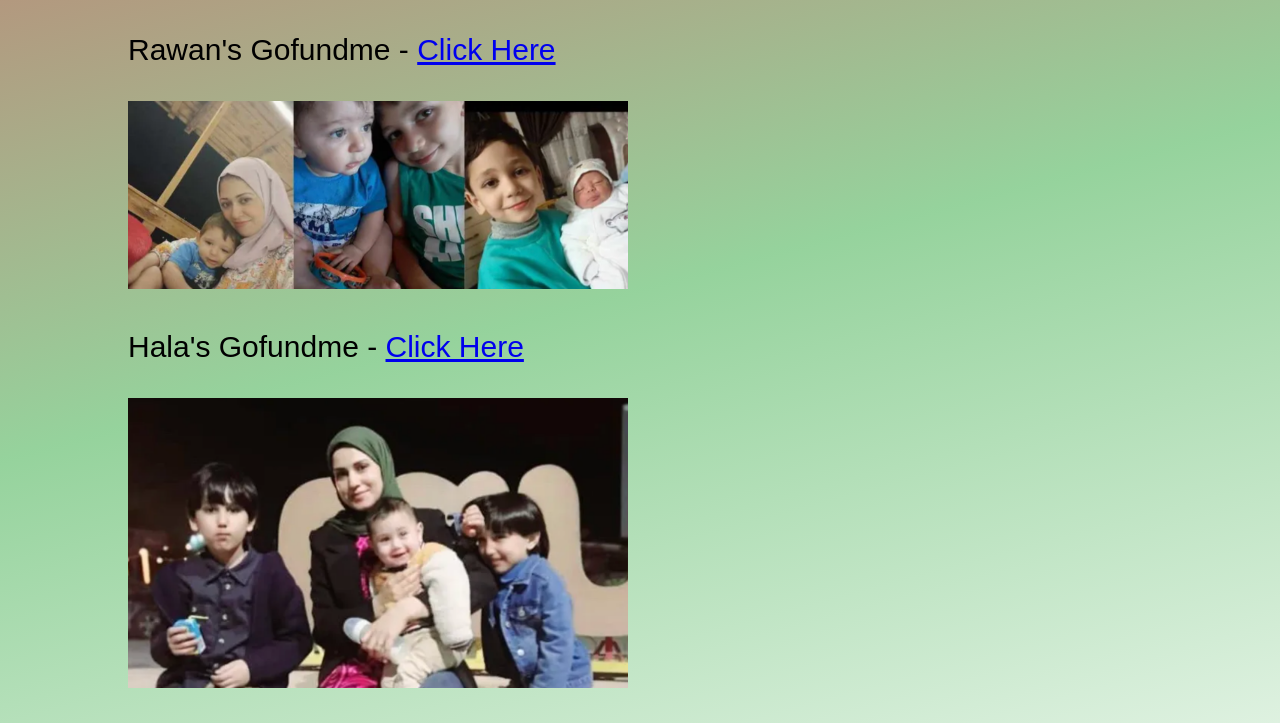
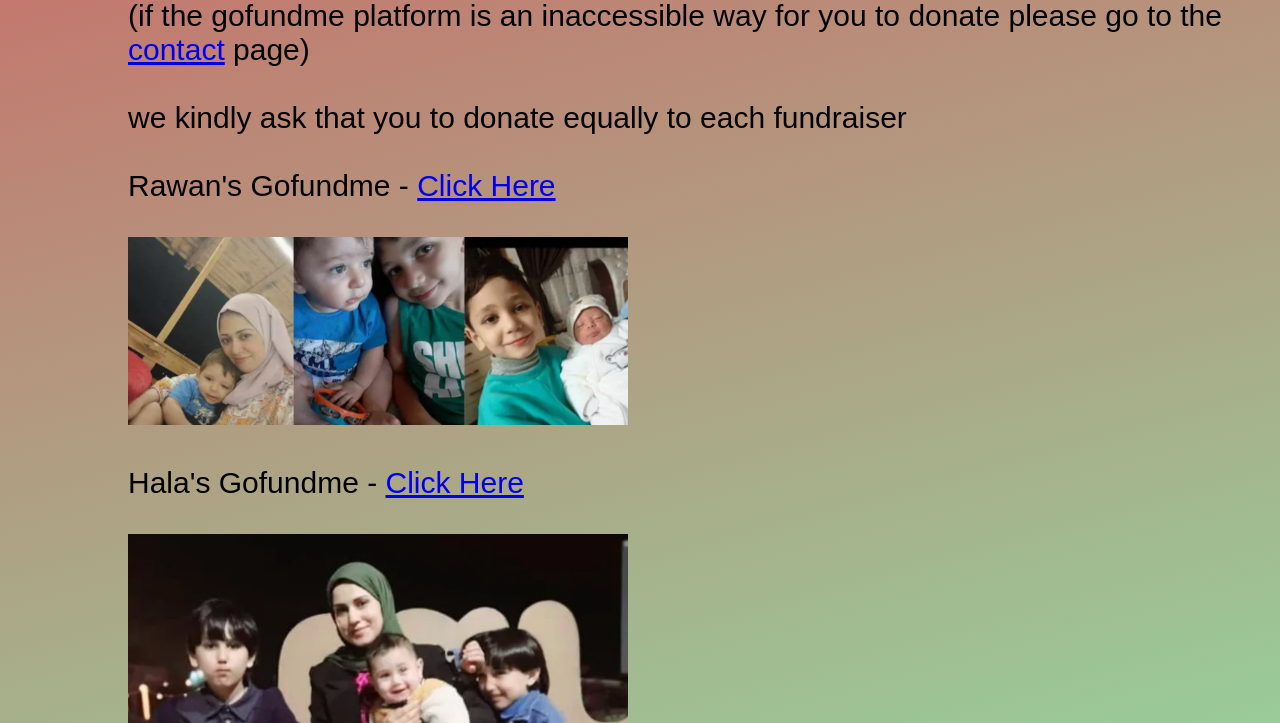
Before and after one commit to linklg1/rebel-folke, a plain HTML site: page home.html in a window 1280 px wide. Shown: the part 672-1395 px from the top of the page. Drawn offline with Linux system fonts and the light colour scheme.

Commit message:
minor edits
added alt text on home page and spacing
extended background

```diff
--- a/assets/css/style.css
+++ b/assets/css/style.css
@@ -3,7 +3,7 @@ body{
     margin: 0;
     font-family:"Raleway", sans-serif;
     background-image: linear-gradient(165deg, rgba(190, 52, 52, 0.764) 7%, rgba(72, 178, 84, 0.578), #fff, rgba(44, 42, 42, 0.576) 80%);
-    background-size: 200% 200%;
+    background-size: 300% 300%;
     background-repeat:no-repeat;
     scroll-behavior: smooth;
    }
--- a/home.html
+++ b/home.html
@@ -21,19 +21,20 @@
 
 
         <p class="intro">Welcome to our Gaza art raffle page
-          this webpage was put together by Link to
+          <br>this webpage was put together by Link to
           <br>support the work of local community in so called "vancouver" in fundraising for our friends
           <a href="https://www.instagram.com/rawanaboalkhair/">Rawan</a>
           and <a href="https://www.instagram.com/halajad/">Hala</a> in Gaza
 
-          <br>If you've happened upon this page and cannot
-          participate with the local raffle (prizes will be distrubted locally only) <br> you are still welcome to donate anyway
+          <br><br>If you've happened upon this page and cannot
+          participate with the local raffle (prizes will be distrubted locally only) <br><br> you are still welcome to donate anyway
           <br>(if the gofundme platform is an inaccessible way for you to donate please go to the <a href="./contact.html">contact</a> page)
-          <br>we kindly ask that you to donate equally to each fundraiser
+          <br><br>we kindly ask that you to donate equally to each fundraiser
            <br><br> Rawan's Gofundme - <a href="https://www.gofundme.com/f/help-and-save-my-family?utm_campaign=p_cp+share-sheet&utm_medium=copy_link_all&utm_source=customer&utm_term=CP_SSS_control">Click Here</a> <br><br>
-           <img class="donatedpic" src="assets/images/rawanphoto.png" alt="">
+           <img class="donatedpic" src="assets/images/rawanphoto.png" alt="an image of a muslim woman with fair skin wearing a lilac hijab and her children, two boys and a baby they are smiling">
            <br><br>Hala's Gofundme - <a href="https://www.gofundme.com/f/help-me-and-my-family-escape-genocide?utm_campaign=p_cp+share-sheet&utm_medium=social&utm_source=instagram_feed">Click Here</a> <br><br>
-           <img class="donatedpic" src="assets/images/halaphoto.png" alt="">
+           <img class="donatedpic" src="assets/images/halaphoto.png" alt="an image of a muslim woman with fair skin wearing a green hijab and her three children two young boys and a baby
+           they are all smiling">
 
            <br><br>Thanks to <a href="https://www.instagram.com/rebelfolke/">Rebelfolke</a> for organizing this raffle
         </p>
```
